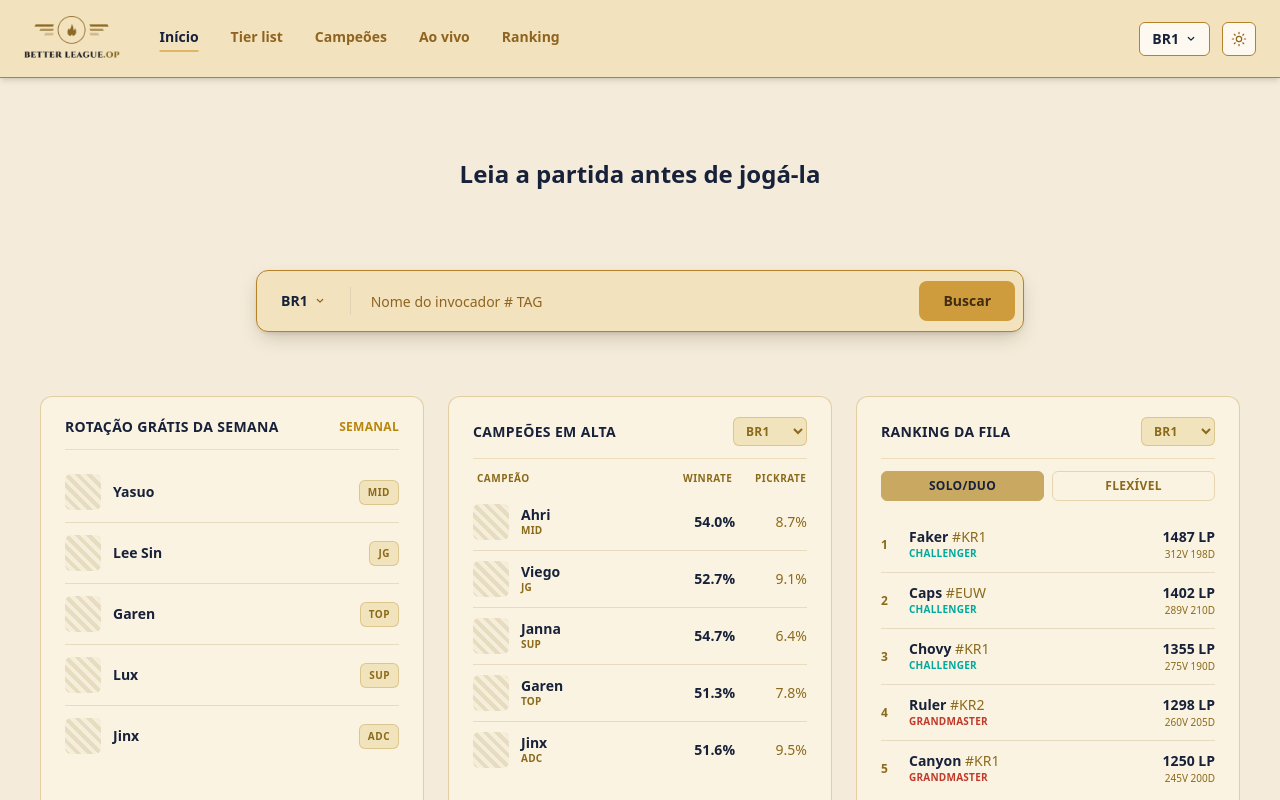
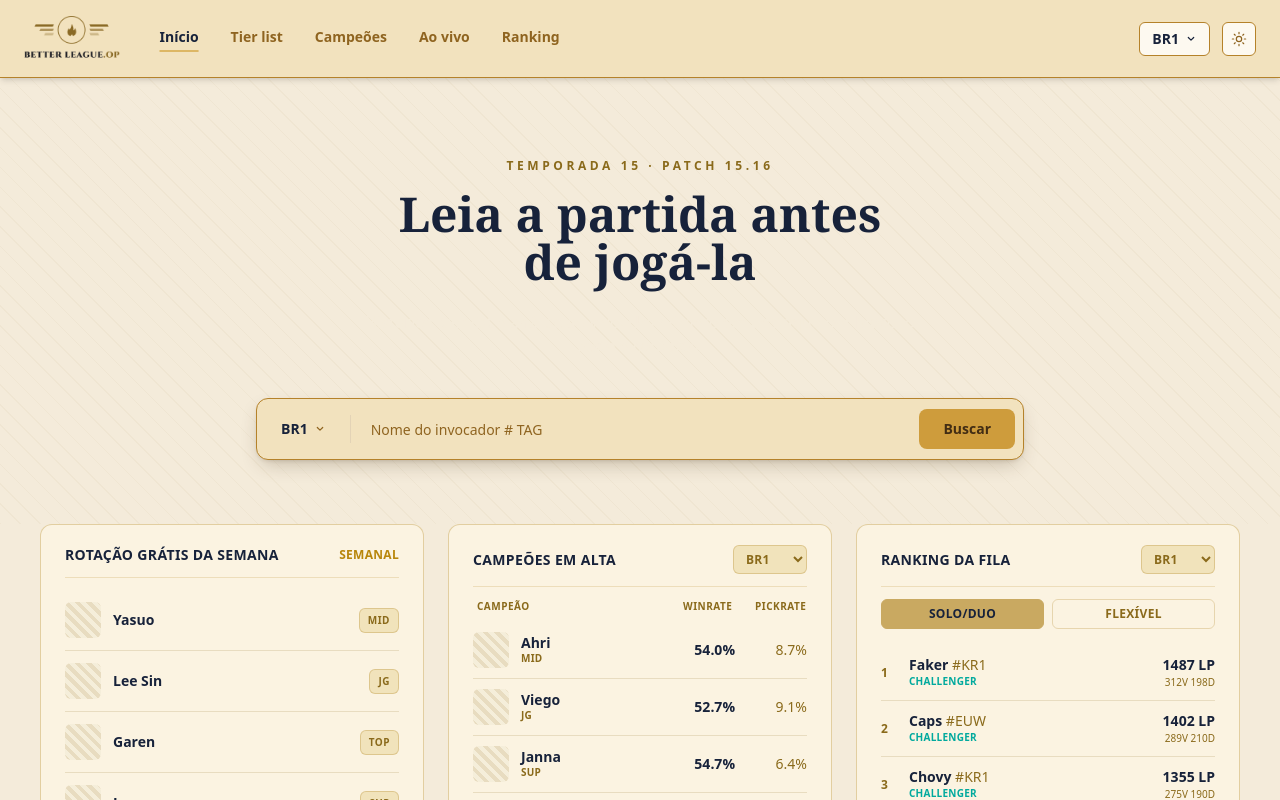
Before and after one commit to Phascencao/better-league, a React (Vite) app in the folder frontend/: page / in a window 1280 px wide. Shown: the top 800 px of the page. Built offline with nearby package versions, Linux system fonts and the light colour scheme.

Commit message:
textos home page

```diff
--- a/frontend/src/Home.jsx
+++ b/frontend/src/Home.jsx
@@ -25,16 +25,40 @@
     <div className="min-h-screen w-full bg-base">
       <Header />
 
-      <h1 className="text-[#17223A] text-2xl font-bold text-center py-20">
-        Leia a partida antes de jogá-la
-      </h1>
+      {/* HERO: eyebrow + título + subtítulo + fundo listrado */}
+      <div
+        className="relative"
+        style={{
+          backgroundImage:
+            "repeating-linear-gradient(45deg, rgba(160, 130, 60, 0.05) 0px, rgba(160, 130, 60, 0.05) 1px, transparent 1px, transparent 14px)",
+        }}
+      >
+        <div className="max-w-2xl mx-auto text-center px-4 pt-20 pb-10">
+          <p className="text-[#8A6A1B] text-xs font-bold tracking-[0.3em] uppercase mb-4">
+            Temporada 15 · Patch 15.16
+          </p>
 
-      <InputSummoner
-        SerchRiotSummoner={SerchRiotSummoner}
-        summoner={summoner}
-      />
+          <h1 className="font-serif text-[#17223A] text-4xl md:text-5xl font-bold leading-tight mb-6">
+            Leia a partida antes
+            <br />
+            de jogá-la
+          </h1>
 
-      <div className="flex flex-wrap justify-center gap-6 px-4 pb-20 pt-16">
+          <p className="text-[#5B5142] text-base max-w-xl mx-auto">
+            Histórico, tier list e análise ao vivo. Um número em destaque por
+            bloco, o resto é contexto.
+          </p>
+        </div>
+
+        <div className="pb-16">
+          <InputSummoner
+            SerchRiotSummoner={SerchRiotSummoner}
+            summoner={summoner}
+          />
+        </div>
+      </div>
+
+      <div className="flex flex-wrap justify-center gap-6 px-4 pb-20">
         <CardBestChoices title="Rotação grátis da semana" badge="SEMANAL">
           {freeRotationChampions.map((champion) => (
             <div
```
